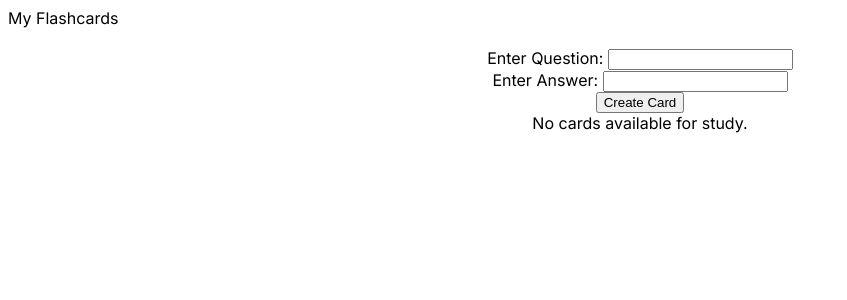
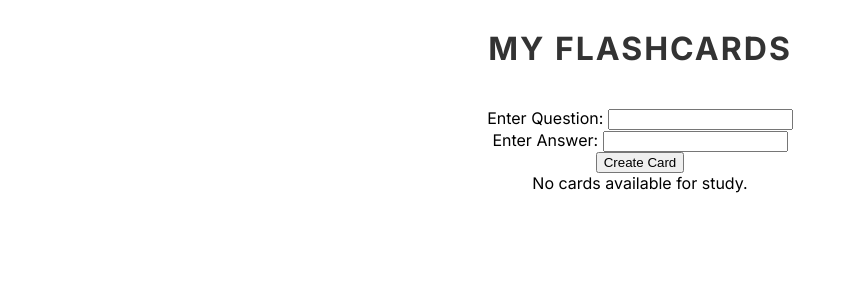
Before and after one commit to nratun/study-buddy, a Next.js app: page / in a window 1280 px wide. Shown: the top 300 px of the page, without its empty margins (0-847 px from the left). Built offline with nearby package versions, Linux system fonts and the light colour scheme.

Commit message:
Changed css for global

```diff
--- a/src/app/components/chat.ts
+++ b/src/app/components/chat.ts
@@ -24,7 +24,7 @@ export async function runGPTQuery(query: string): Promise<GptResponse> {
     }, {
       headers: {
         'Content-Type': 'application/json',
-          Authorization: `Bearer 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`,
+          Authorization: `Bearer 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`,
       },
     });
 
--- a/src/app/components/page1.tsx
+++ /dev/null
@@ -1,6 +0,0 @@
-export function Page1(): JSX.Element {
-    return (
-        <main><div>This is a whole new page?</div></main>
-    );
-}
-export default Page1;
--- a/src/app/components/page2.tsx
+++ /dev/null
@@ -1,6 +0,0 @@
-export function Page2(): JSX.Element {
-    return (
-        <main><div>This is a whole new page number 2?</div></main>
-    );
-}
-export default Page2;
--- a/src/app/components/studycards.tsx
+++ b/src/app/components/studycards.tsx
@@ -157,7 +157,7 @@ export const StudyCards: React.FC<StudyCardsProps> = ({ cards, setCards }) => {
                       Next
                   </button>
                   <Button onClick={changeResultVisibility}>Finish Studying</Button>
-                  <button onClick={(event) => handleSubmit(event)}>Generate Similar</button>
+                  <Button onClick={(event) => handleSubmit(event)}>Generate Similar</Button>
                   {/* Display the response */}
                   <div>
                     <p>Generated Questions:</p>
--- a/src/app/globals.css
+++ b/src/app/globals.css
@@ -33,6 +33,20 @@
   border-radius: 5px;
 }
 
+.header {
+  font-size: 2em;
+  font-weight: bold;
+  letter-spacing: 2px;
+  text-transform: uppercase;
+  color: #333;
+}
+.container {
+  display: flex;
+  align-items: center;
+  justify-content: center;
+  height: 10vh;
+}
+
 @media (max-width: 1000px) {
   .card {
     width: calc(50% - 20px); /* Set width to half of the container minus margins on smaller screens */
--- a/src/app/page.tsx
+++ b/src/app/page.tsx
@@ -1,62 +1,17 @@
 "use client"
 import React, { useState } from 'react';
 import { NoteCard } from "./components/notecards";
+
 import { runGPTQuery } from "./components/chat";
 
 export default function Home(): JSX.Element {
   return (
     <main>
-      <div className="flex-col items-center justify-between p-20">
-        <div className="font-mono">My Flashcards</div>
-        <NoteCard />
+      <div className="container">
+        <div className="header">My Flashcards</div>
+
       </div>
+      <NoteCard />
     </main>
   );
 }
-// export default function Home(): JSX.Element {
-//   const [input, setInput] = useState('');
-//   const [response, setResponse] = useState<string>('');
-
-//   const handleInputChange = (event: React.ChangeEvent<HTMLInputElement>) => {
-//     setInput(event.target.value);
-//   };
-
-//   const handleSubmit = async (event: React.FormEvent<HTMLFormElement>) => {
-//     event.preventDefault(); // Prevent default form submission behavior
-//     try {
-//       const result = await runGPTQuery(input); // Call the runGPTQuery function with user input
-//       if (result.success) {
-//         setResponse(result.message); // Update state with the response message
-//       } else {
-//         console.error('Failed with finish_reason:', result.finish_reason);
-//       }
-//     } catch (error) {
-//       console.error('Error:', error);
-//     }
-//   };
-
-//   return (
-//     <main>
-//       <div className="flex-col items-center justify-between p-20">
-//         <div className="font-mono">My Flashcards</div>
-//         <NoteCard />
-//         {/* Form for user input */}
-//         <form onSubmit={handleSubmit}>
-//           <input
-//             type="text"
-//             value={input}
-//             onChange={handleInputChange}
-//             placeholder="Enter your query"
-//           />
-//           <button type="submit">Submit</button>
-//         </form>
-
-//         {/* Display the response */}
-//         <div>
-//           <p>Response:</p>
-//           <p>{response}</p>
-//         </div>
-//       </div>
-//     </main>
-//   );
-// }
```
Also changed, not shown: src/app/App.tsx (deleted, +0 -38 lines).
